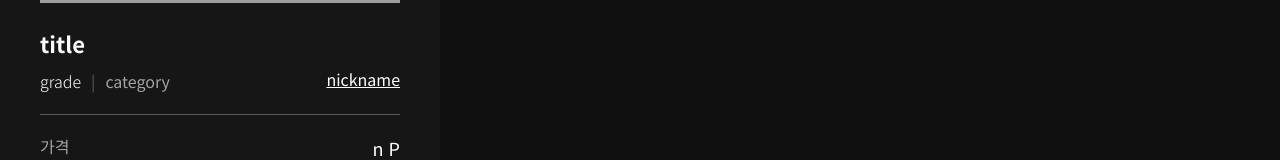
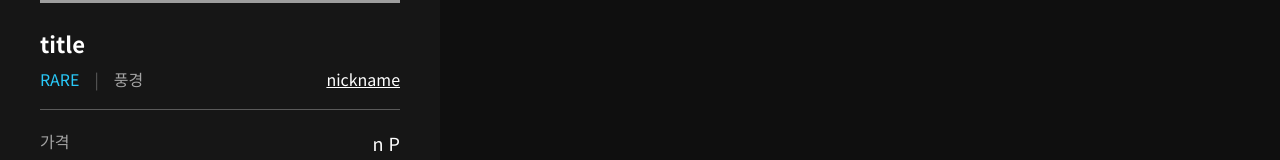
Before and after one commit to mjpark-k/1-FavoritePhoto-1-FE, a Next.js app: page / in a window 1280 px wide. Shown: the part 602-762 px from the top of the page. Built offline with nearby package versions, Linux system fonts and the light colour scheme; grey boxes are pictures that could not be loaded; a small style sheet from the web is missing.

Commit message:
pull 했습니다

```diff
--- a/components/cards/Card.js
+++ b/components/cards/Card.js
@@ -1,5 +1,6 @@
 import styles from "@/components/cards/Card.module.css";
 import Image from "next/image";
+import GradeCategory from "./info/GradeCategory";
 
 export default function Card() {
   return (
@@ -16,11 +17,7 @@ export default function Card() {
         <div className={styles["card-information"]}>
           <p className={styles["card-title"]}>title</p>
           <div className={styles["card-information-wrapper"]}>
-            <div className={styles["card-information-grade-wrapper"]}>
-              <p className={styles["card-grade"]}>grade</p>
-              <p className={styles["card-grade-divider"]}>|</p>
-              <p className={styles["card-category"]}>category</p>
-            </div>
+            <GradeCategory style={"small"} />
             <p className={styles["card-nickname"]}>nickname</p>
           </div>
         </div>
```
